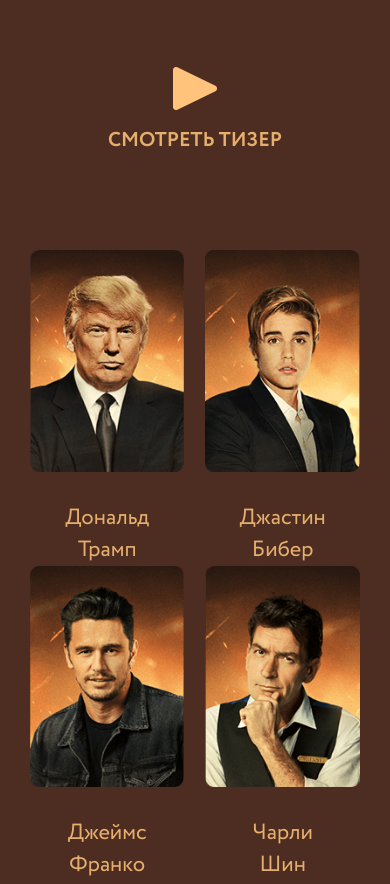
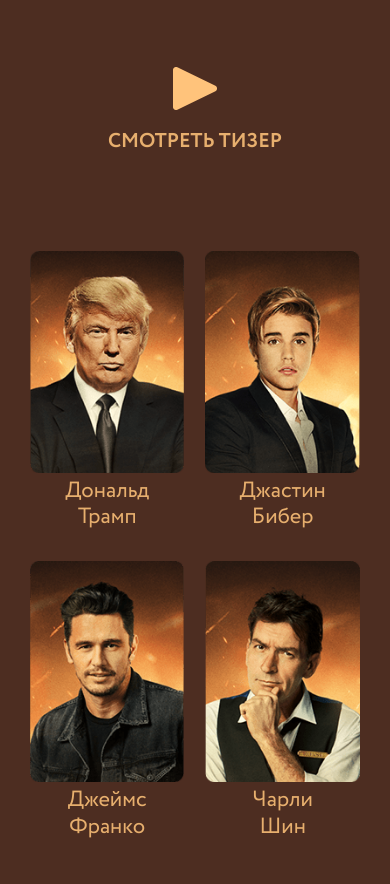
Before and after one commit to usulla/roast, a plain HTML site: page index.html in a window 390 px wide. Shown: the part 840-1724 px from the top of the page. Drawn offline with Linux system fonts and the light colour scheme.

Commit message:
Update css for play tizer button and for titles tizer

```diff
--- a/style.css
+++ b/style.css
@@ -287,8 +287,16 @@
 
   @media screen and (max-width: 768px) {
     .play-tizer img {
-      width: 12vw;
-      max-width: 44px;
+        width: 44px;
+        max-width: 44px;
+    }
+
+    .play-tizer span {
+        padding-top: 60px!important;
+    }
+    .carousel__item .series-description{
+        margin: 5px auto 30px!important;
+        line-height: 1.2;
     }
   }
 
```
